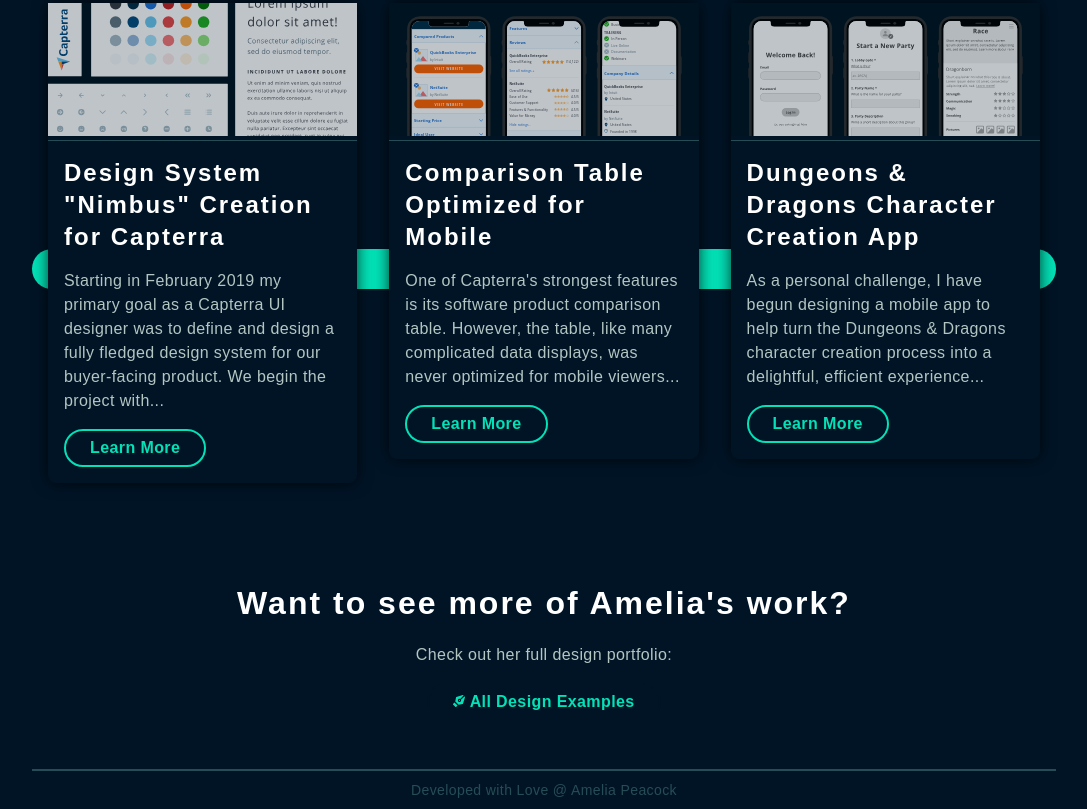
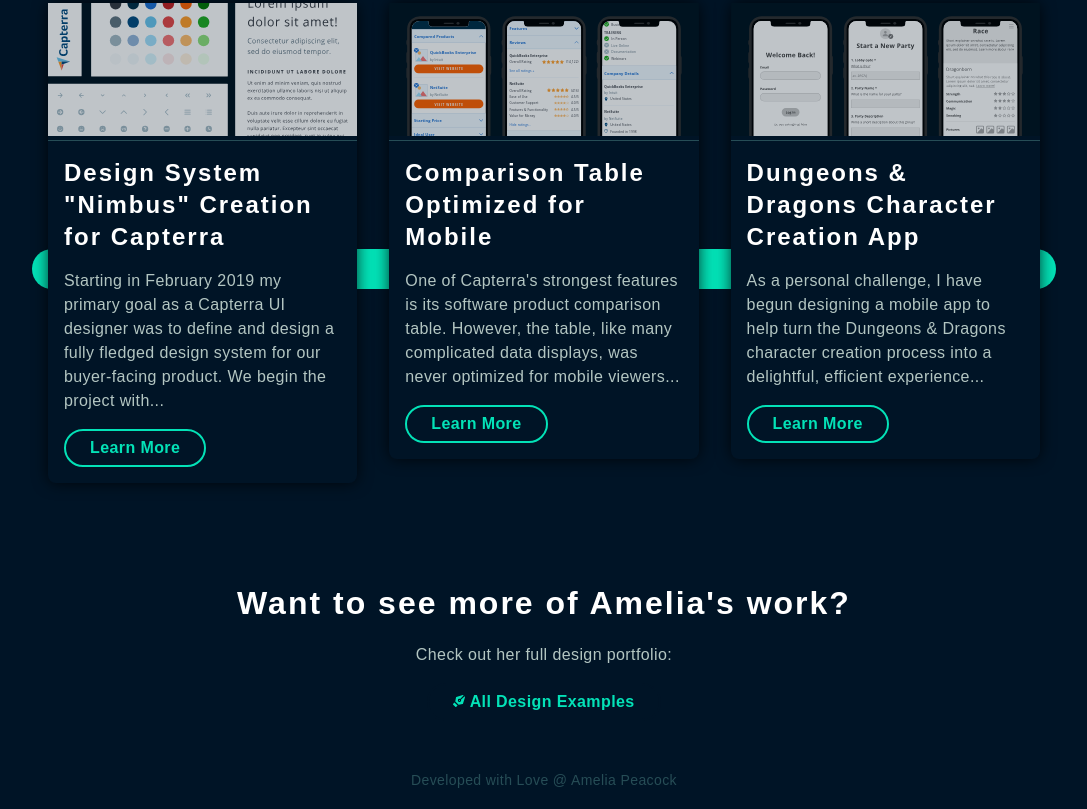
Before and after one commit to ameliapeacock/ameliapeacock.github.io, a plain HTML site: page index.html in a window 1280 px wide. Shown: the part 333-1142 px from the top of the page, without its empty margins (96-1183 px from the left). Drawn offline with Linux system fonts and the light colour scheme.

Commit message:
Fix footer

```diff
--- a/css/global.css
+++ b/css/global.css
@@ -35,8 +35,9 @@ iframe {
 	}
 }
 
-hr {
-	border: .5px solid #264D56;
+thin-border {
+	border-top: .5px solid #264D56;
+	padding-top: 8px;
 }
 
 .desk-nav {
--- a/index.html
+++ b/index.html
@@ -106,8 +106,7 @@
 		</button>
 	</div>
 
-<hr class="zeta-margin-bottom">
-<p class="zeta  text-center  color-400  zeta-margin-bottom">Developed with Love @ Amelia Peacock
+<p class="zeta  text-center  color-400  zeta-margin-bottom  thin-border">Developed with Love @ Amelia Peacock</p>
 
 </main>
 
```
Also changed, not shown: contact.html (+1 -2 lines), design.html (+1 -2 lines), design/compare.html (+1 -2 lines), design/dnd.html (+1 -2 lines), design/illustrations.html (+1 -2 lines), design/landingpages.html (+1 -2 lines), design/nimbus.html (+1 -2 lines), design/spotlight.html (+1 -2 lines), resume.html (+1 -2 lines), writing.html (+1 -2 lines).
